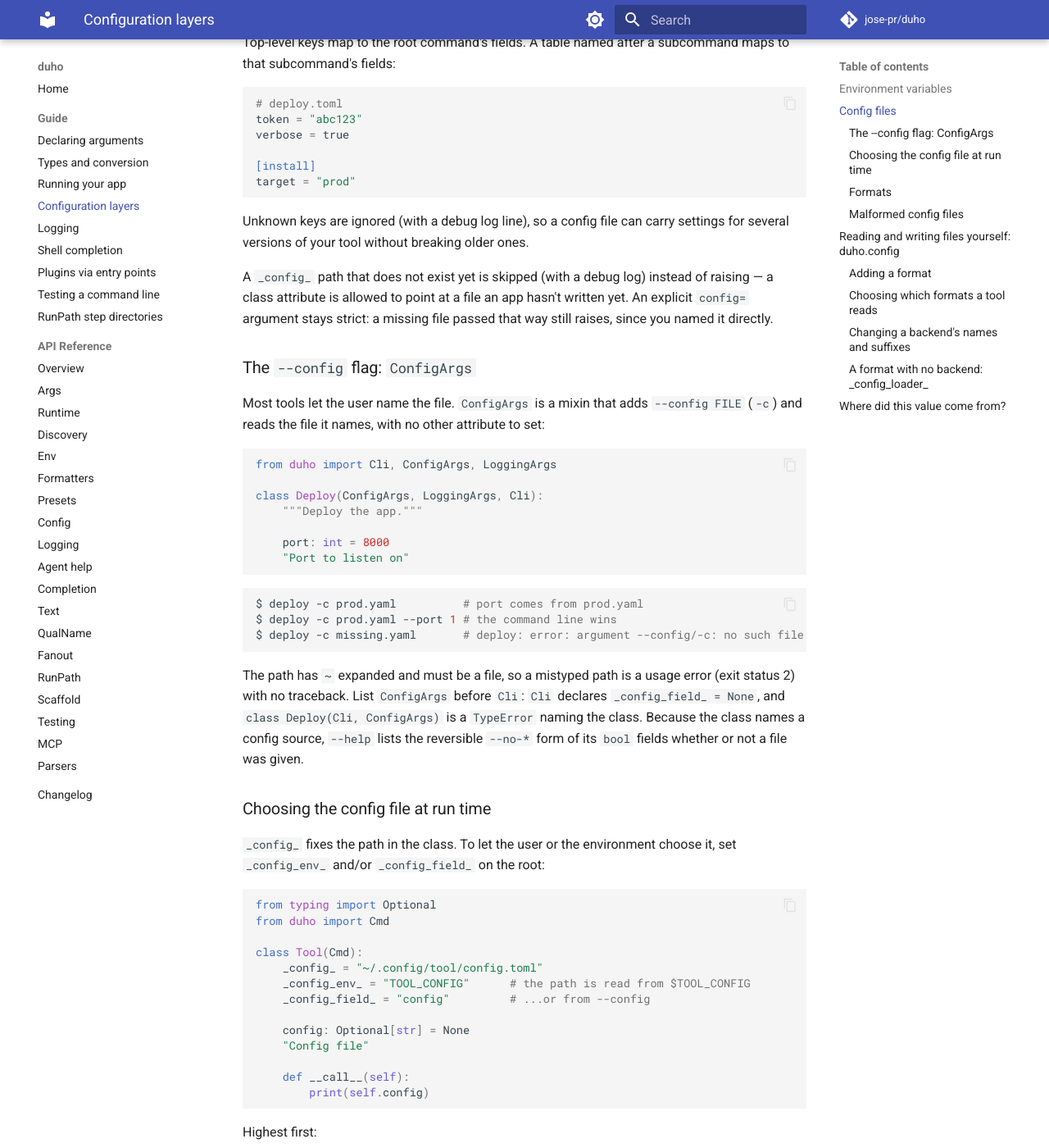
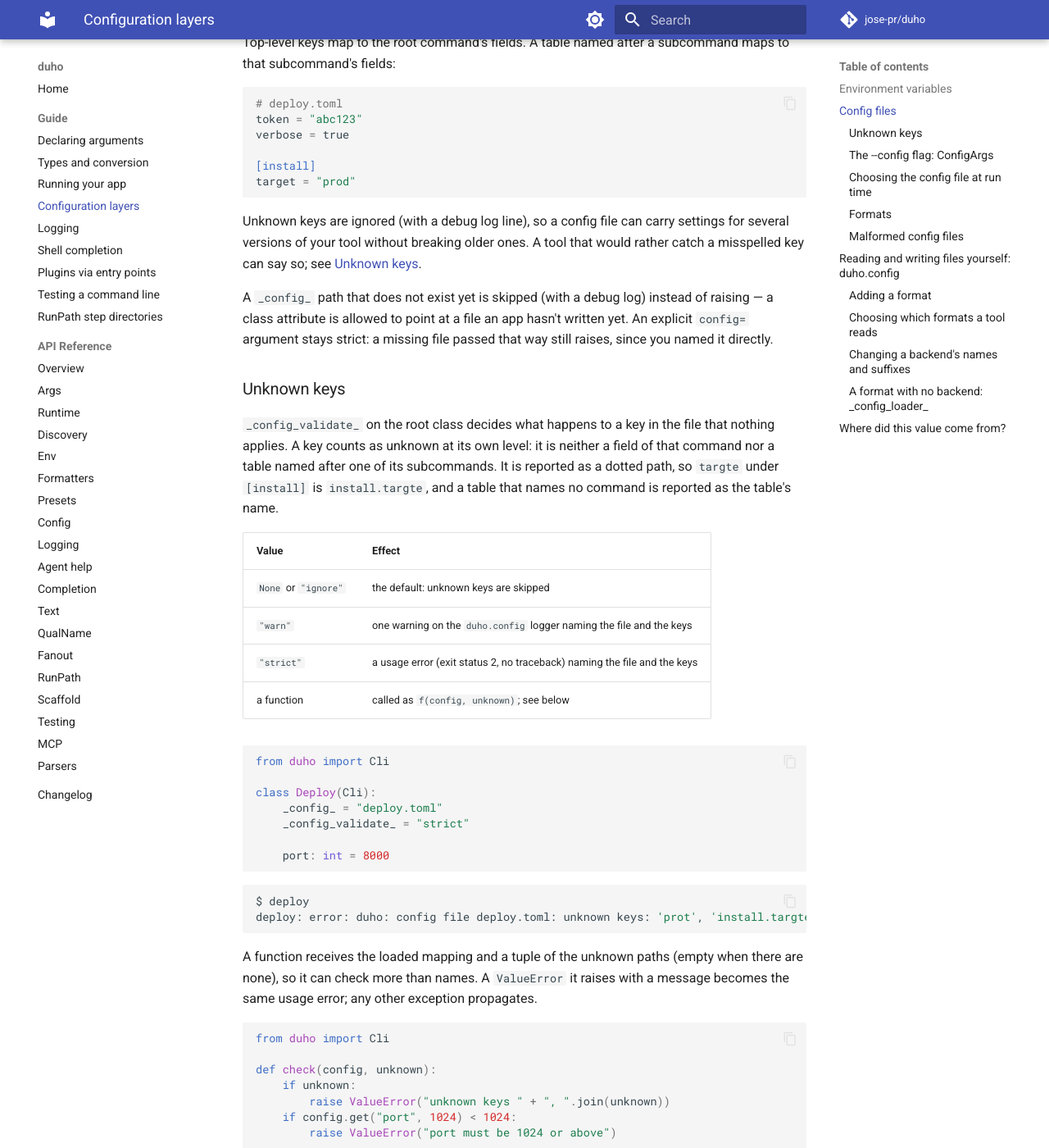
Before and after one commit to jose-pr/duho, an MkDocs documentation site: the page built from docs/guide/config.md, in a window 1280 px wide and 1400 px high, scrolled down 1188 px. Shown: the whole window at 82% size. Built offline with MkDocs 1.6.1 and Material for MkDocs 9.7.7, drawn with Linux system fonts in a browser that asks for light colours; comment, search, counter and statistics services are not loaded; some of the changed text lies outside the part shown.

Commit message:
docs: document _config_validate_ in the guide, the header and the changelog

````diff
--- a/docs/guide/config.md
+++ b/docs/guide/config.md
@@ -67,12 +67,71 @@ target = "prod"
 ```
 
 Unknown keys are ignored (with a debug log line), so a config file can carry
-settings for several versions of your tool without breaking older ones.
+settings for several versions of your tool without breaking older ones. A tool
+that would rather catch a misspelled key can say so; see
+[Unknown keys](#unknown-keys).
 
 A `_config_` path that does not exist yet is skipped (with a debug log)
 instead of raising — a class attribute is allowed to point at a file an app
 hasn't written yet. An explicit `config=` argument stays strict: a missing
 file passed that way still raises, since you named it directly.
+
+### Unknown keys
+
+`_config_validate_` on the root class decides what happens to a key in the file that
+nothing applies. A key counts as unknown at its own level: it is neither a field of
+that command nor a table named after one of its subcommands. It is reported as a
+dotted path, so `targte` under `[install]` is `install.targte`, and a table that
+names no command is reported as the table's name.
+
+| Value | Effect |
+| --- | --- |
+| `None` or `"ignore"` | the default: unknown keys are skipped |
+| `"warn"` | one warning on the `duho.config` logger naming the file and the keys |
+| `"strict"` | a usage error (exit status 2, no traceback) naming the file and the keys |
+| a function | called as `f(config, unknown)`; see below |
+
+```python
+from duho import Cli
+
+class Deploy(Cli):
+    _config_ = "deploy.toml"
+    _config_validate_ = "strict"
+
+    port: int = 8000
+```
+
+```bash
+$ deploy
+deploy: error: duho: config file deploy.toml: unknown keys: 'prot', 'install.targte'
+```
+
+A function receives the loaded mapping and a tuple of the unknown paths (empty when
+there are none), so it can check more than names. A `ValueError` it raises with a
+message becomes the same usage error; any other exception propagates.
+
+```python
+from duho import Cli
+
+def check(config, unknown):
+    if unknown:
+        raise ValueError("unknown keys " + ", ".join(unknown))
+    if config.get("port", 1024) < 1024:
+        raise ValueError("port must be 1024 or above")
+
+class Deploy(Cli):
+    _config_ = "deploy.toml"
+    _config_validate_ = check
+
+    port: int = 8000
+```
+
+The error and the warning name keys and the file, never a value from it. Nothing
+runs, a function included, unless a file was read: a `_config_` that does not exist
+yet is skipped, and so is the check. `--help` and `--version` work whatever the file
+holds. Any other value for `_config_validate_` is a `ValueError` naming the class.
+The attribute is read on the root class, and applies whichever way the file was
+chosen and whichever format or `_config_loader_` read it.
 
 ### The `--config` flag: `ConfigArgs`
 
````
Also changed, not shown: CHANGELOG.md (+7 -0 lines), RELEASENOTES.md (+10 -0 lines), src/duho/AGENTS.md (+20 -2 lines).
